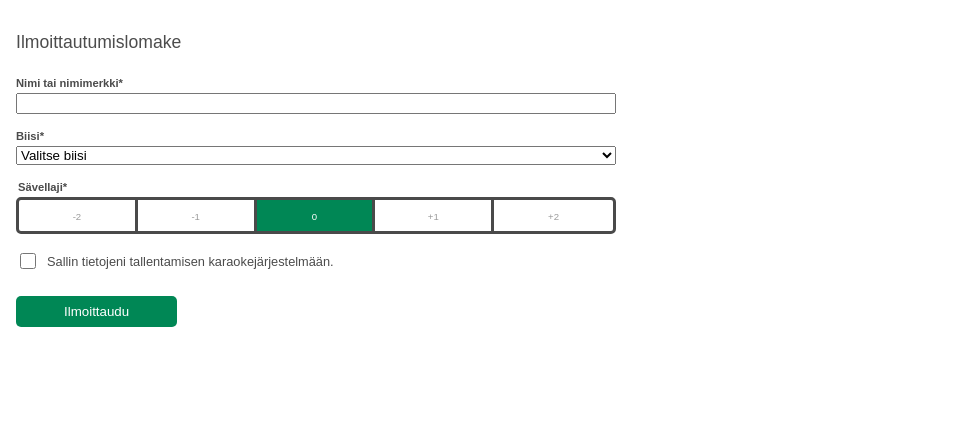
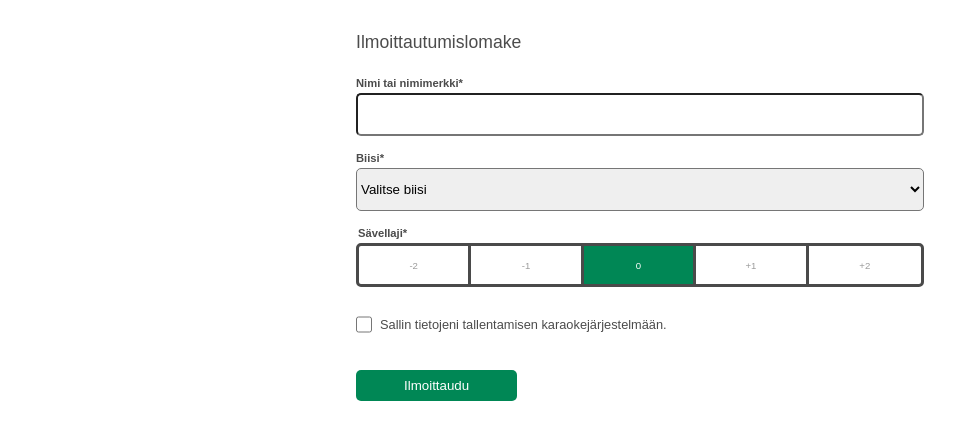
Before and after one commit to anonOstrich/karaoke-form, a React (Vite) app: page / in a window 1280 px wide. Shown: the top 440 px of the page, without its empty margins (0-971 px from the left). Built offline with nearby package versions, Linux system fonts and the light colour scheme.

Commit message:
Height of the input elements roughly correct

```diff
--- a/src/App.css
+++ b/src/App.css
@@ -6,5 +6,6 @@
 @media screen and (min-width: 768px) {
   .component-container {
     padding: 2rem 1rem;
+    margin: 0 auto;
   }
 }
--- a/src/components/PitchSelection.css
+++ b/src/components/PitchSelection.css
@@ -25,6 +25,7 @@ legend {
   align-items: stretch;
   border: var(--border-width) solid var(--color-border-dark);
   border-radius: var(--rounded);
+  min-height: var(--height-input);
 }
 
 .radio-buttons-parent:focus-within {
@@ -52,7 +53,9 @@ legend {
 
 .radio-button-container input {
   appearance: none;
-  margin: 0;
+  position: fixed;
+  left: -1000px;
+  top: -1000px;
 }
 
 .radio-button-container-selected {
--- a/src/index.css
+++ b/src/index.css
@@ -8,9 +8,16 @@
   --color-border-dark: #4a4a4a;
   --color-primary: #008755;
   --color-white: #fff;
+  --height-input: 2.7rem;
   --max-width: 600px;
   --border-width: 3px;
   --rounded: 5px;
+}
+
+*,
+*:before,
+*:after {
+  box-sizing: border-box;
 }
 
 h1,
@@ -59,3 +66,14 @@ button {
 label {
   font-size: 0.8rem;
 }
+
+input {
+  padding: 0;
+  margin: 0;
+}
+
+input,
+select {
+  min-height: var(--height-input);
+  border-radius: var(--rounded);
+}
```
